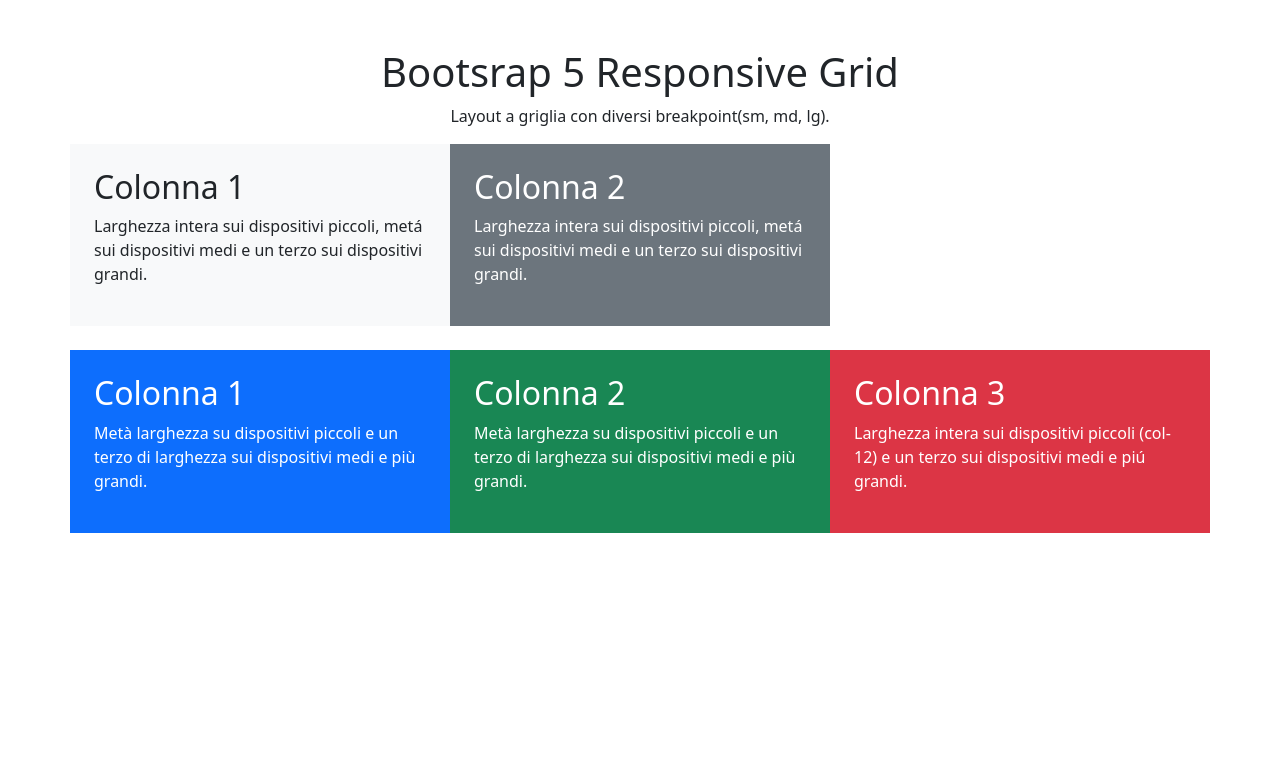
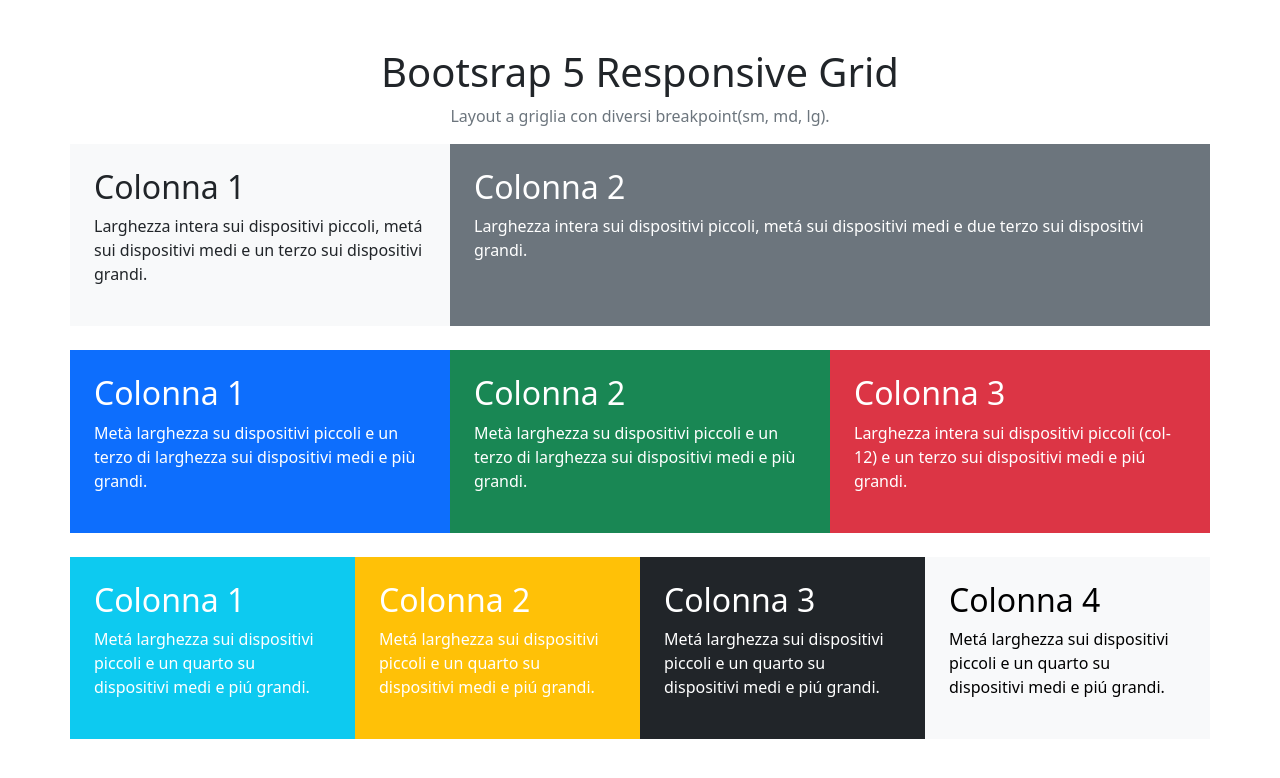
Before and after one commit to SimoneCriscuolo233/htmlcss-bootstrap-layout, a plain HTML site: page index.html in a window 1280 px wide. Drawn offline with nearby package versions, Linux system fonts and the light colour scheme.

Commit message:
[UPD] added third section, columns adjusted according to the instructions using the .row-cols class with the same padding as the others. set bg-color and added the color black to the fourth column.

```diff
--- a/index.html
+++ b/index.html
@@ -14,9 +14,9 @@
   <header> <!--Title and subtitle-->
     <div class="container">
       <div class="row">
-        <div class="col text-center">
+        <div class="col-12 text-center">
           <h1>Bootsrap 5 Responsive Grid</h1>
-          <p>Layout a griglia con diversi breakpoint(sm, md, lg).</p>
+          <p class="text-secondary">Layout a griglia con diversi breakpoint(sm, md, lg).</p>
         </div>
       </div>
     </div>
@@ -30,9 +30,9 @@
             grandi.
           </p>
         </div>
-        <div class="col-12 col-md-6 col-lg-4 text-white bg-secondary p-4">
+        <div class="col-12 col-md-6 col-lg-8 text-white bg-secondary p-4">
           <h2>Colonna 2</h2>
-          <p>Larghezza intera sui dispositivi piccoli, met&aacute; sui dispositivi medi e un terzo sui dispositivi
+          <p>Larghezza intera sui dispositivi piccoli, met&aacute; sui dispositivi medi e due terzo sui dispositivi
             grandi.
           </p>
         </div>
@@ -63,6 +63,32 @@
       </div>
     </div>
   </section>
+  <section><!--Third section-->
+    <div class="container">
+      <div class="row row-cols-2 row-cols-md-4 text-white">
+        <div class="col p-4 bg-info">
+          <h2>Colonna 1</h2>
+          <p>Met&aacute; larghezza sui dispositivi piccoli e un quarto su dispositivi medi e pi&uacute; grandi.
+          </p>
+        </div>
+        <div class="col p-4 bg-warning">
+          <h2>Colonna 2</h2>
+          <p>Met&aacute; larghezza sui dispositivi piccoli e un quarto su dispositivi medi e pi&uacute; grandi.
+          </p>
+        </div>
+        <div class="col p-4 bg-dark">
+          <h2>Colonna 3</h2>
+          <p>Met&aacute; larghezza sui dispositivi piccoli e un quarto su dispositivi medi e pi&uacute; grandi.
+          </p>
+        </div>
+        <div class="col p-4 text-black bg-light">
+          <h2>Colonna 4</h2>
+          <p>Met&aacute; larghezza sui dispositivi piccoli e un quarto su dispositivi medi e pi&uacute; grandi.
+          </p>
+        </div>
+      </div>
+
+  </section>
 
 </body>
 
```
